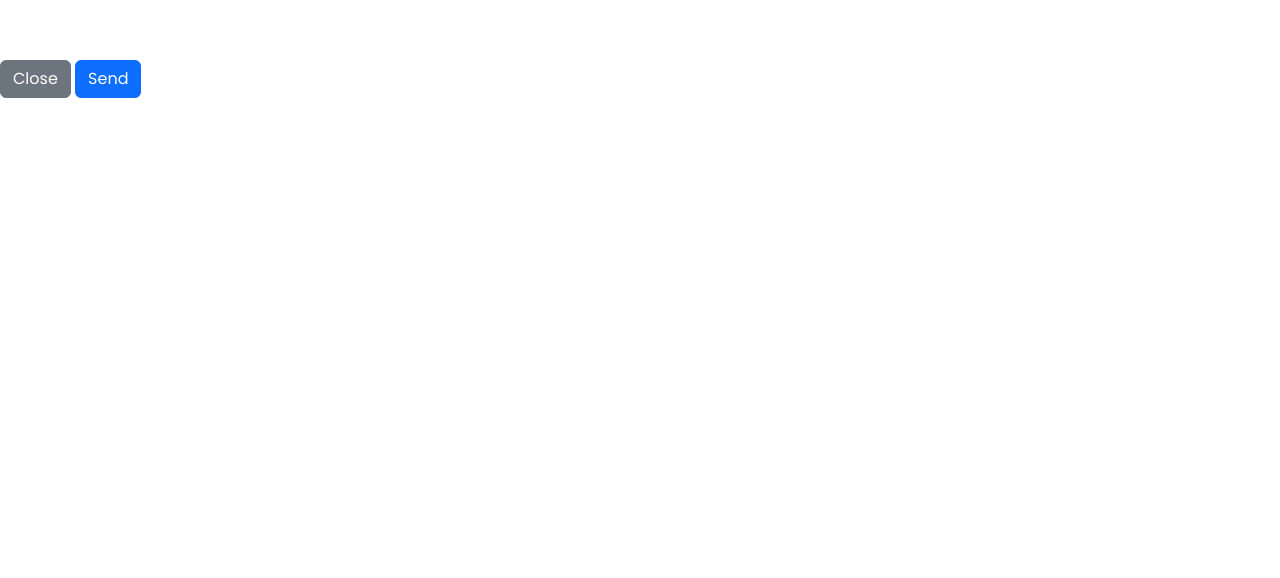
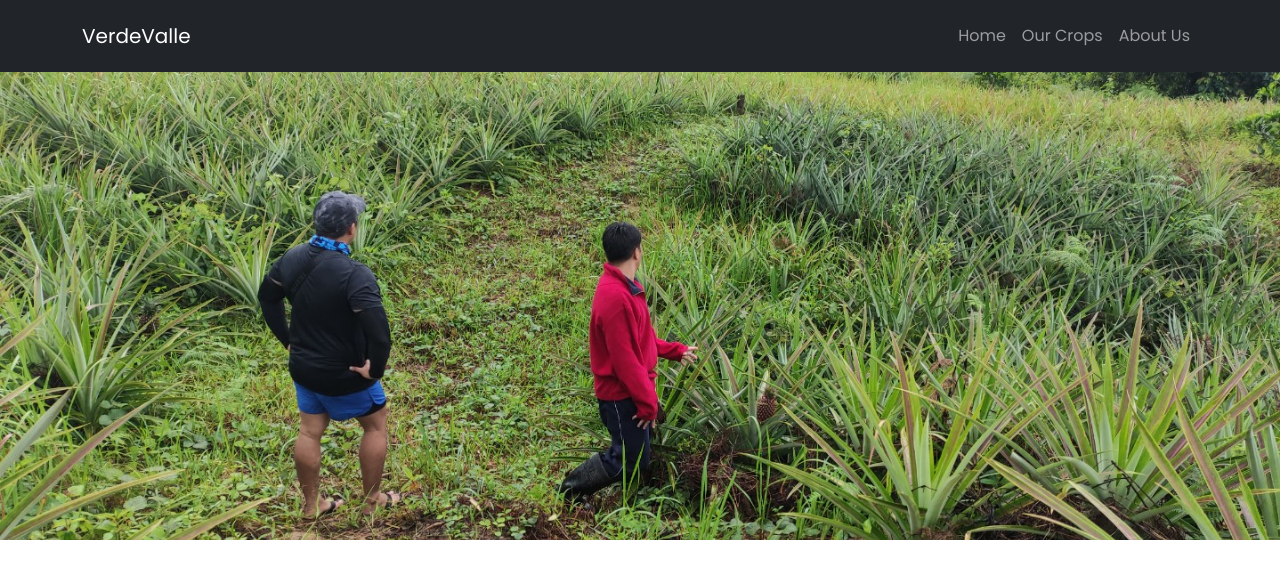
Before and after one commit to markokratos0918/verdevalle, a website built with Parcel: page src/about.html in a window 1280 px wide. Built offline with nearby package versions, Linux system fonts and the light colour scheme.

Commit message:
Adding about us branch

```diff
--- a/src/about.html
+++ b/src/about.html
@@ -13,17 +13,40 @@
 </head>
 
 <body>
+      <!-- background -->
+   <div class="bg-img"></div>
+
+      <!-- nav bar -->
+  <nav class="navbar navbar-expand-lg bg-dark navbar-dark py-3 fixed-top">
+    <div class="container">
+      <a href="#" class="navbar-brand">VerdeValle</a>
+
+      <button class="navbar-toggler" type="button" data-bs-toggle="collapse" data-bs-target="#navmenu">
+        <span class="navbar-toggler-icon"></span>
+      </button>
+
+      <div class="collapse navbar-collapse" id="navmenu">
+        <ul class="navbar-nav ms-auto">
+          <li class="nav-item">
+            <a href="/src/index.html" class="nav-link">Home</a>
+          </li>
+          <li class="nav-item">
+            <a href="#produce" class="nav-link">Our Crops</a>
+          </li>
+          <li class="nav-item">
+            <a href="/src/about.html" class="nav-link">About Us</a>
+          </li>
+        </ul>
+      </div>
+    </div>
+
+  </nav>
 
 
 
 
 
-          <button type="button" class="btn btn-secondary" data-bs-dismiss="modal">Close</button>
-          <button type="button" class="btn btn-primary">Send</button>
-        </div>
-      </div>
-    </div>
-  </div>
+
 
 
 
--- a/src/scss/styles.scss
+++ b/src/scss/styles.scss
@@ -14,6 +14,15 @@ header{
     min-height: 400px;
     background-size: cover;
     background-image: url(/src/img/main-background.jpg);
+}
+
+.bg-img {
+    background-image: url(/src/img/Ferio\ Hill.jpg);
+    height: 60vh;
+    position: relative;
+    background-position: center;
+    background-repeat: no-repeat;
+    background-size: cover;
 }
 
 @media only screen and (max-width:600px){
```
Also changed, not shown: src/index.html (+4 -4 lines), dist/about.b718f128.jpg (added), dist/about.html (added), dist/index.html, src/img/about.jpg (added), 2 other files.
